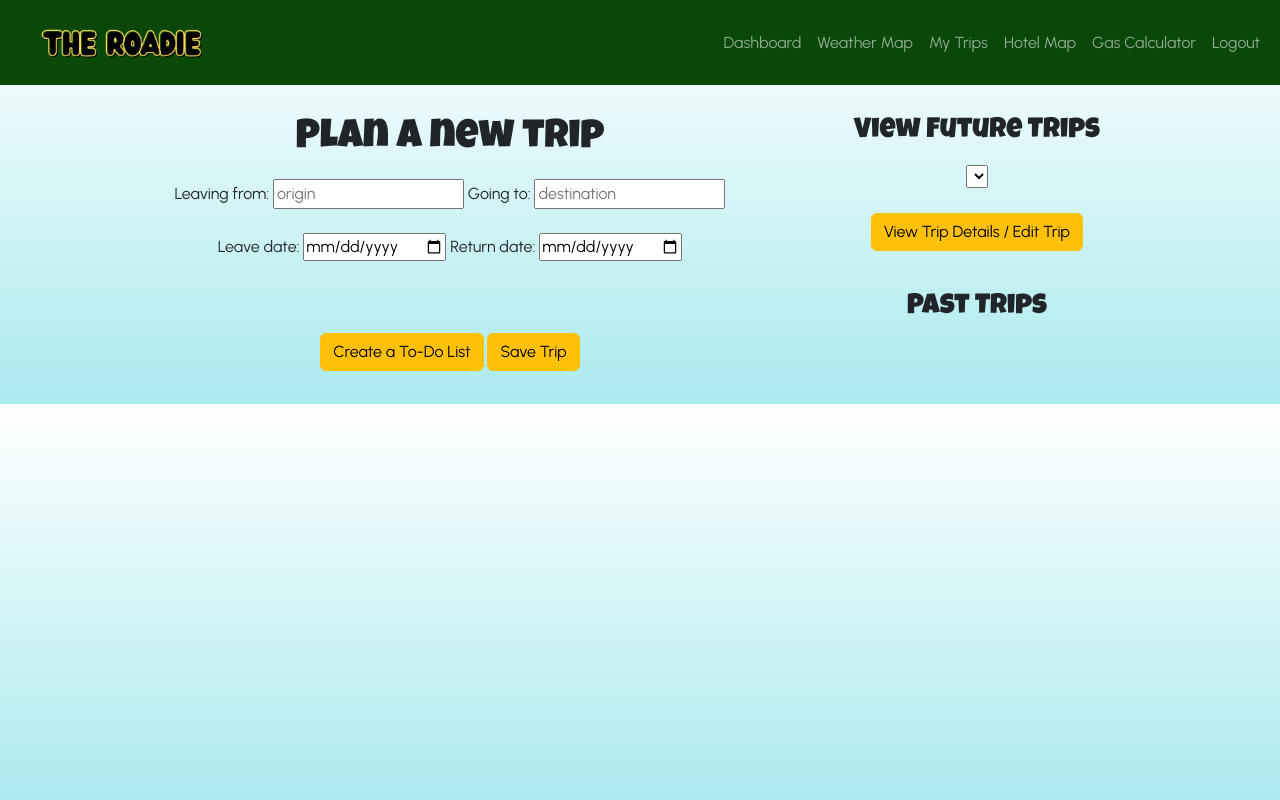
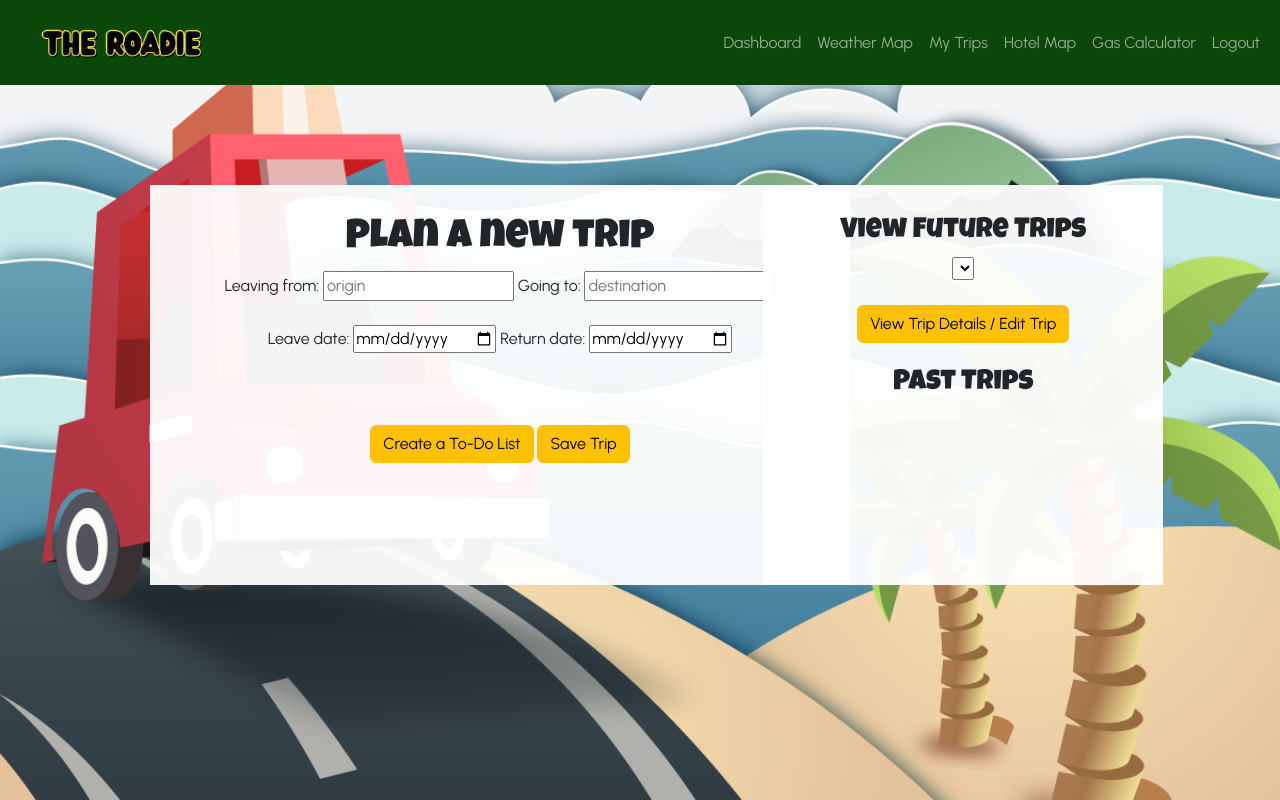
Before and after one commit to moneyesh/TheRoadie, a Flask app: page /my-trips in a window 1280 px wide. Run offline with Flask 2, Linux system fonts and the light colour scheme; the visitor is signed in with stand-in values (Sample User, id 1); data comes from the database, SQL or seed files in the repository; data that the repository does not hold is empty; some libraries are stand-ins or nearby versions; some web fonts are replaced.

Commit message:
trip image update

```diff
--- a/seed_database.py
+++ b/seed_database.py
@@ -23,6 +23,10 @@ for n in range(5):
 
 model.db.session.commit()
 print(user)
+
+demo_user = crud.create_user('travelingisfun@test.com', 'Monica', 'Jones', 'pass')
+model.db.session.add(demo_user)
+model.db.session.commit()
 
 
 test_trips = [
--- a/static/style/style.css
+++ b/static/style/style.css
@@ -390,17 +390,51 @@ ul {
 
 /* MY TRIPS */
 body.trips {
-    background: linear-gradient(180deg ,white,#a9eaee);
+    /* background: linear-gradient(180deg ,white,#a9eaee);
+    position: relative; */
+    background: url(/static/images/summer.png) no-repeat center center;
+    background-size: cover;
+    background-position: left;
     position: relative;
-    /* background: url(/static/images/sunset.jpg);
-    background-size: contain; */
 }
 
+#view-trips-container {
+    text-align: center;
+}
+
+#view-trips-col.col-4 {
+    display: inline;
+}
 #trips {
-    padding-top: 30px;
+    padding-top: 100px;
+    padding-left: 80px;
     /* background-color: white;
     opacity: .7; */
 }
+
+/* .plan-trip {
+    background-color: rgb(255, 255, 255, 0.9);
+} */
+
+#plan-trip-box {
+    width: 700px;
+    height: 400px;
+    background-color: rgb(255, 255, 255, 0.94);
+    display: table;
+    padding-bottom: 30px;
+    padding-top: 30px;
+}
+
+#view-trip-box {
+    width: 400px;
+    height: 400px;
+    background-color: rgb(255, 255, 255, 0.94);
+    display: table;
+    padding-bottom: 30px;
+    padding-top: 30px;
+}
+
+
 
 .container.future-trips, .container.past-trips h3 {
     text-align: center;
--- a/templates/my-trips.html
+++ b/templates/my-trips.html
@@ -3,13 +3,16 @@
 {% block title%} My Trips {% endblock %}
 
 {% block body %}
+
 <body class="trips">
 
     <div class="container" id="trips">
-    <div class="row">
-        <div class="col-8 plan-trip" >
+        <div class="row"">
+            <div class=" col-7 plan-trip">
+
+            <div id="plan-trip-box">
                 <h1> Plan a new trip </h1>
-            <p>
+                <!-- <p> -->
                 <form method="POST" action="/my-trips/create-trip" id="create-trip">
                     <div>
                         <label> Leaving from: </label>
@@ -32,31 +35,34 @@
                     <br>
                     <div id="to-do-form" class="hidden">
                         <label> List Name: </label>
-                    <input type="text" id="list_name"
-                        placeholder="ex: kid's list, car list"></input>
+                        <input type="text" id="list_name" placeholder="ex: kid's list, car list"></input>
                         <br />
                         <br />
                         <div id="to-do-list"></div>
                         <br />
-                    <button class="btn btn-warning my-trip-btn" type="button" id="to-do-list-button">+ Add a to-do</button>
+                        <button class="btn btn-warning my-trip-btn" type="button" id="to-do-list-button">+ Add a
+                            to-do</button>
                     </div>
                     <br>
                     <div>
-                    <button class="btn btn-warning my-trip-btn" type="button" id="create_list" onclick="this.style.display='none'">Create a To-Do
+                        <button class="btn btn-warning my-trip-btn" type="button" id="create_list"
+                            onclick="this.style.display='none'">Create a To-Do
                             List</button>
 
-                <button class="btn btn-warning my-trip-btn" type="submit" name="save-trip-button">Save Trip</button>
+                        <button class="btn btn-warning my-trip-btn" type="submit" name="save-trip-button">Save
+                            Trip</button>
                     </div>
                 </form>
-            </p>
-
+                <!-- </p> -->
+            </div>
         </div>
         <br />
-            <div class="col-auto">
+        <div id="view-trip-box">
 
-                <div class="container future-trips">
+            <div class="col-4" id="view-trips-col">
+                <div class="container" id="view-trips-container">
                     <h3> View Future Trips </h3>
-                    <p>
+                    <!-- <p> -->
                     <form action="/update" method="POST">
                         <select for="future_trip_list" name="future_trip">
 
@@ -68,9 +74,8 @@
                         <br><br>
                         <button class="btn btn-warning my-trip-btn" type="submit">View Trip Details / Edit Trip</button>
                     </form>
-
-                    </p>
                 </div>
+                <!-- </p> -->
                 <br>
                 <div class="container past-trips">
                     <h3>Past Trips</h3>
@@ -93,6 +98,7 @@
     </div>
 
 
+
     <script src="/static/JS/my-trips.js"></script>
 </body>
 {% endblock %}
```
Lines whose indentation alone changed are shown as unchanged.
